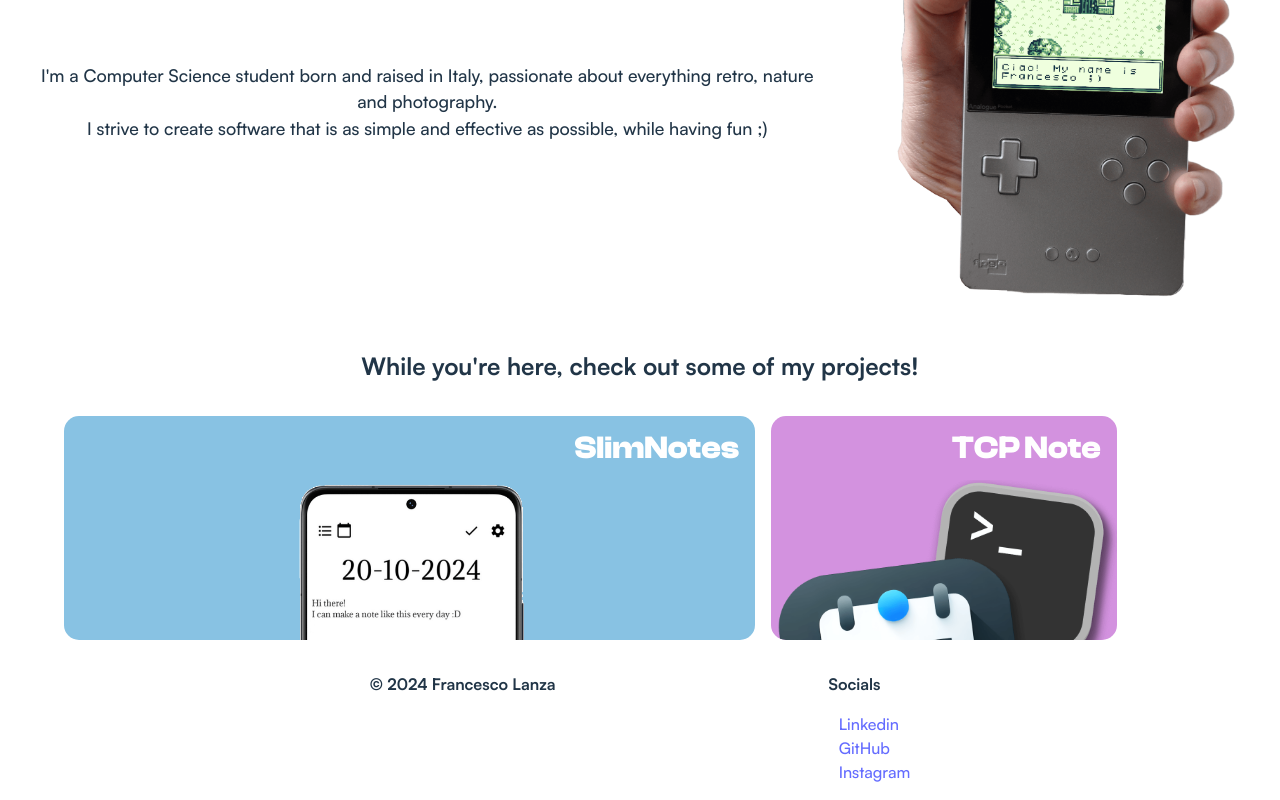
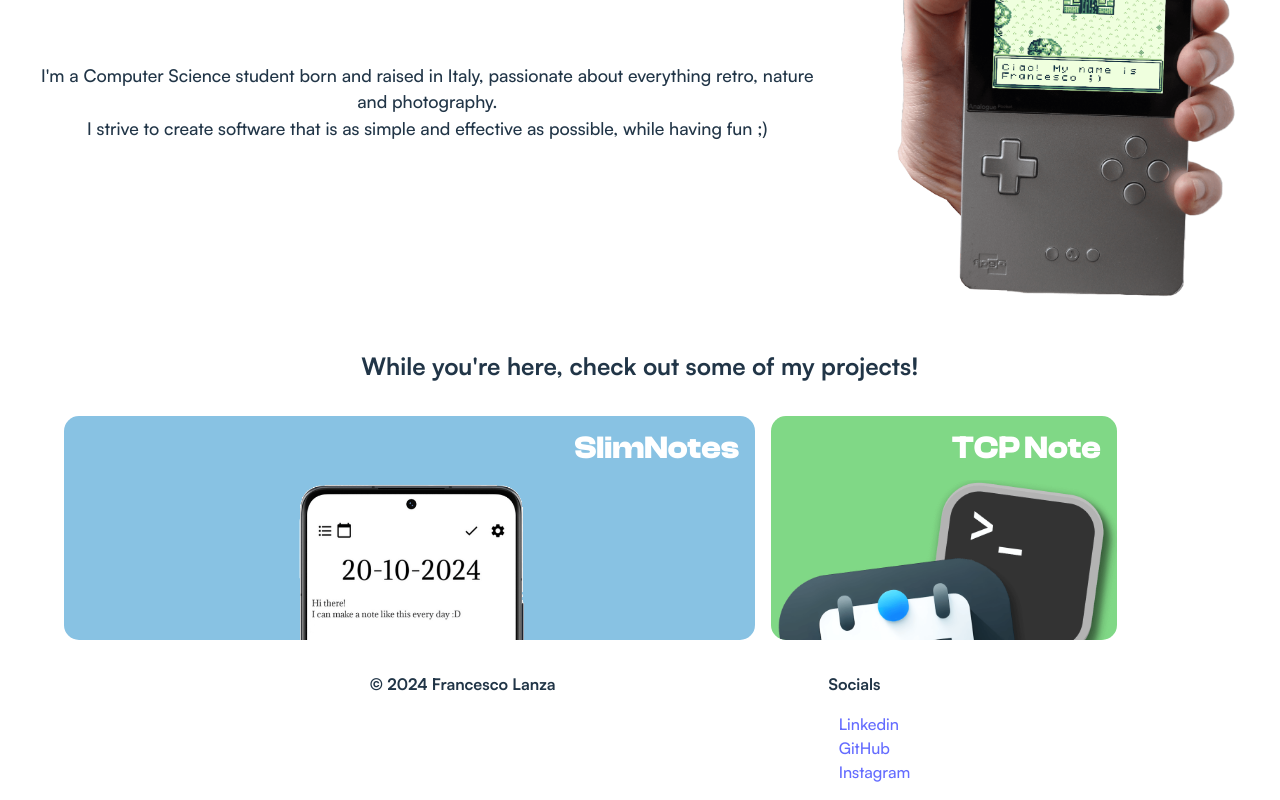
Before and after one commit to fralnz/fralnz.github.io, a React (Vite) app: page / in a window 1280 px wide. Shown: the part 635-1435 px from the top of the page. Built offline with nearby package versions, Linux system fonts and the light colour scheme.

Commit message:
added green cards

```diff
--- a/src/routes/components/ProjectCards.tsx
+++ b/src/routes/components/ProjectCards.tsx
@@ -9,7 +9,7 @@
                 <h3>SlimNotes</h3>
                 <img src={slimNotes} alt="Slim Notes Mockup"></img>
             </span>
-            <span className="projectCard small-card pink-background">
+            <span className="projectCard small-card green-background">
                 <h3>TCP Note</h3>
                 <img src={netNote} alt="Net Notes Mockup"></img>
             </span>
--- a/src/styles/ProjectCards.css
+++ b/src/styles/ProjectCards.css
@@ -55,6 +55,14 @@
     background-color: #95d5fa;
 }
 
+.green-background {
+    background-color: #80d886;
+}
+
+.green-background:hover {
+    background-color: #95fa9d;
+}
+
 .projectCard h3 {
     font-size: 2em;
     color: white;
```
